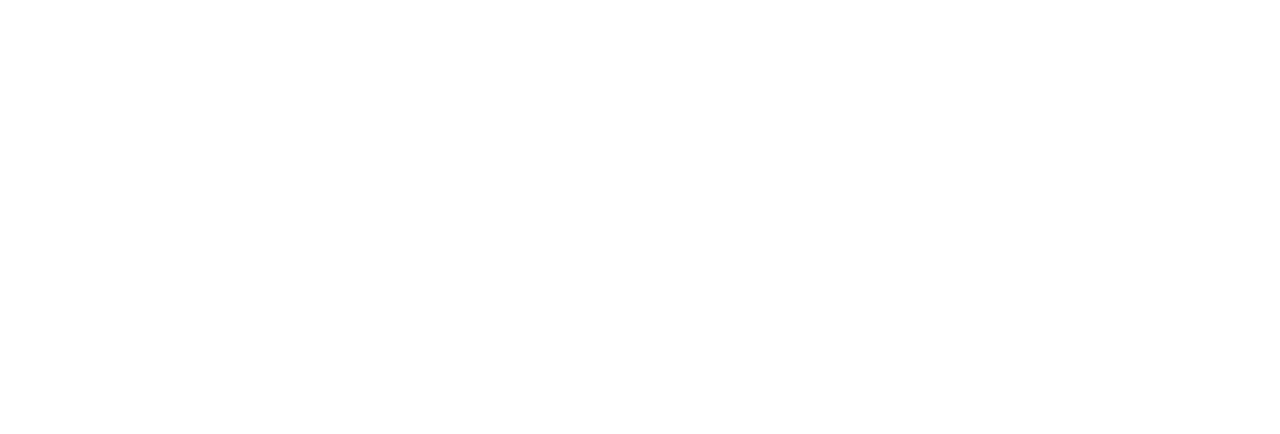
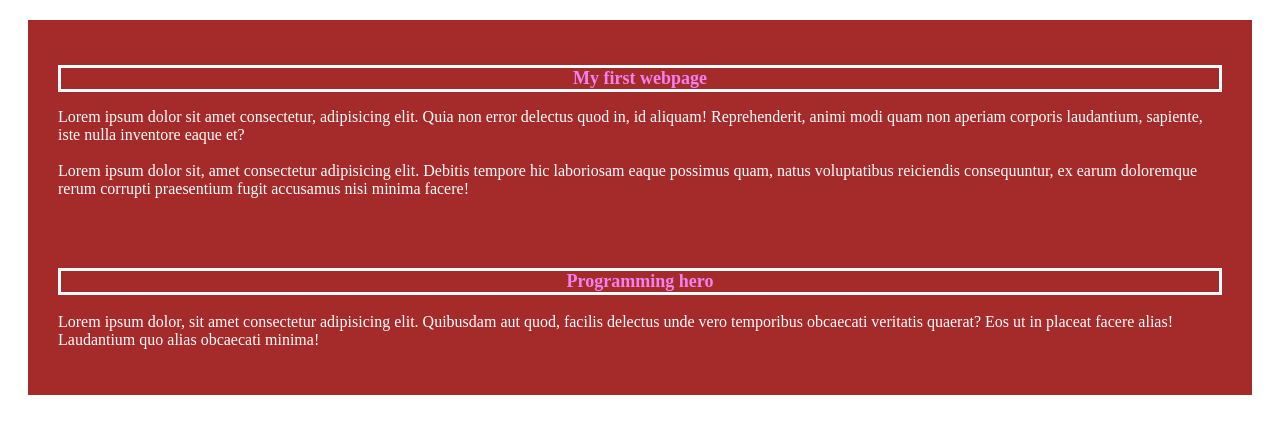
Before and after one commit to 11fuyad00/fuyad-webdev-journey, a plain HTML site: page index.html in a window 1280 px wide. Drawn offline with Linux system fonts and the light colour scheme.

Commit message:
first blog

```diff
--- a/index.html
+++ b/index.html
@@ -5,10 +5,24 @@
   <meta charset="UTF-8">
   <meta name="viewport" content="width=device-width, initial-scale=1.0">
   <title>fuyad-webdev-journey</title>
+  <link rel="stylesheet" href="style/blog.css">
 </head>
 
 <body>
-
+  <div>
+    <h2>My first webpage</h2>
+    <p>Lorem ipsum dolor sit amet consectetur, adipisicing elit. Quia non error delectus quod in, id aliquam!
+      Reprehenderit, animi modi quam non aperiam corporis laudantium, sapiente, iste nulla inventore eaque et?<br>
+      <br>Lorem
+      ipsum dolor sit, amet consectetur adipisicing elit. Debitis tempore hic laboriosam eaque possimus quam, natus
+      voluptatibus reiciendis consequuntur, ex earum doloremque rerum corrupti praesentium fugit accusamus nisi minima
+      facere!</p>
+    <br>
+    <br>
+    <h3>Programming hero</h3>
+    <p>Lorem ipsum dolor, sit amet consectetur adipisicing elit. Quibusdam aut quod, facilis delectus unde vero
+      temporibus obcaecati veritatis quaerat? Eos ut in placeat facere alias! Laudantium quo alias obcaecati minima!</p>
+  </div>
 </body>
 
 </html>
--- /dev/null
+++ b/style/blog.css
@@ -0,0 +1,19 @@
+div {
+  margin: 20px;
+  background-color: brown;
+  padding: 30px;
+  color: white;
+}
+h3 {
+  color: violet;
+  font-size: large;
+  border: 3px solid white;
+  text-align: center;
+  box-shadow: inset 15px 15px 20 px;
+}
+H2 {
+  color: violet;
+  font-size: large;
+  border: 3px solid white;
+  text-align: center;
+}
```
